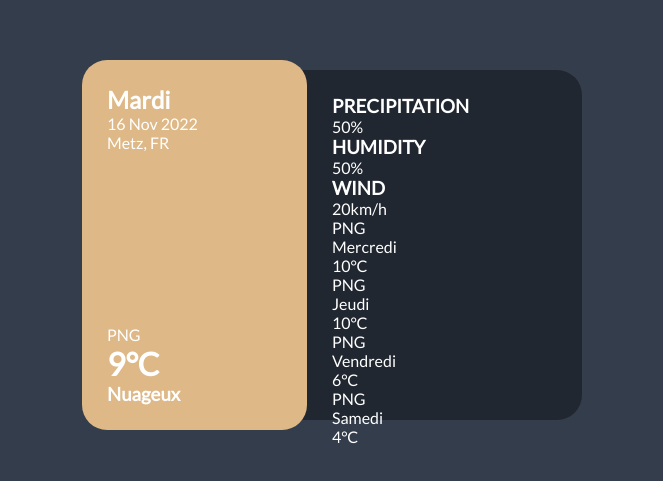
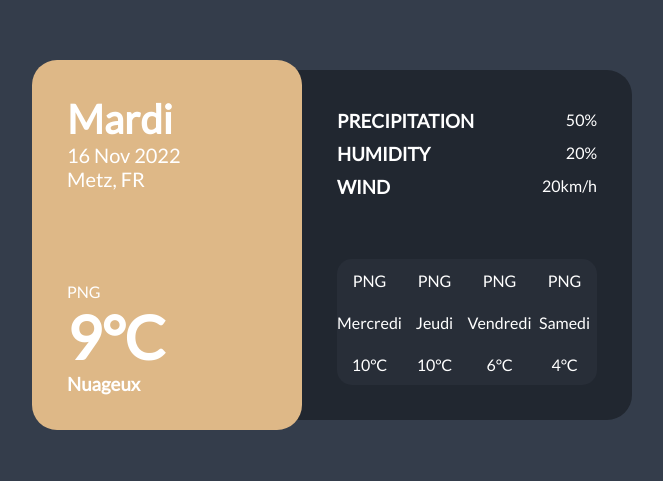
Before and after one commit to matjcqm/weatherapp, a plain HTML site: page index.html in a window 1280 px wide. Shown: the part 155-636 px from the top of the page, without its empty margins (308-971 px from the left). Drawn offline with Linux system fonts and the light colour scheme.

Commit message:
principal CSS OK

```diff
--- a/css/style.css
+++ b/css/style.css
@@ -18,7 +18,7 @@ body{
   background-color: #212730;
   display: flex;
   height: 350px;
-  width: 500px;
+  width: 600px;
   border-radius: 25px;
 }
 
@@ -26,7 +26,7 @@ body{
   display: flex;
   flex-direction: column;
   justify-content: space-between;
-  padding: 25px;
+  padding: 35px;
 }
 
 .day {
@@ -36,4 +36,62 @@ body{
   position: relative;
   top: -10px;
   border-radius: 25px;
+  transition: all 0.3s ease-in-out;
 }
+
+.day:hover{
+  transition: all 0.3s ease-in-out;
+  transform: scale(1.1) perspective(1500px) rotateY(20deg)
+}
+
+.day__text > p {
+  font-size: 20px;
+}
+
+.description {
+  width: 55%;
+}
+
+.description__text {
+  height: 35%;
+  display: flex;
+  flex-direction: column;
+  justify-content: space-around;
+}
+
+.description__text__card {
+  display: flex;
+  justify-content: space-between;
+}
+
+.description__otherday {
+  height: 45%;
+  display: flex;
+  justify-content: space-between;
+  background-color: #282e38;
+  border-radius: 15px;
+}
+
+.description__otherday__card {
+  width: 100%;
+  border-radius: 15px;
+  display: flex;
+  flex-direction: column;
+  justify-content: space-around;
+  align-items: center;
+  transition: all 0.15s ease-in-out;
+}
+
+.description__otherday__card:hover {
+  background-color: #566175;
+  transition: all 0.15s ease-in-out;
+  transform: scale(1.1);
+}
+
+.day__weather__temperature {
+  font-size: 60px;
+}
+
+.day__text__selected {
+  font-size: 40px;
+}
--- a/index.html
+++ b/index.html
@@ -27,21 +27,21 @@
         </div>
         <div class="day__weather">
           <div class="day__weather__icon">PNG</div>
-          <h1 class="day__weather__temerature">9°C</h1>
+          <h1 class="day__weather__temperature">9°C</h1>
           <h3 class="day__weather__weather">Nuageux</h3>
         </div>
       </div>
       <div class="description">
         <div class="description__text">
-          <div class="description__text__precipitation">
+          <div class="description__text__precipitation description__text__card">
             <h3 class="description__text__title">PRECIPITATION</h3>
             <p class="description__text__value">50%</p>
           </div>
-          <div class="description__text__humidity">
+          <div class="description__text__humidity description__text__card">
             <h3 class="description__text__title">HUMIDITY</h3>
-            <p class="description__text__value">50%</p>
+            <p class="description__text__value">20%</p>
           </div>
-          <div class="description__text__wind">
+          <div class="description__text__wind description__text__card">
             <h3 class="description__text__title">WIND</h3>
             <p class="description__text__value">20km/h</p>
           </div>
```
